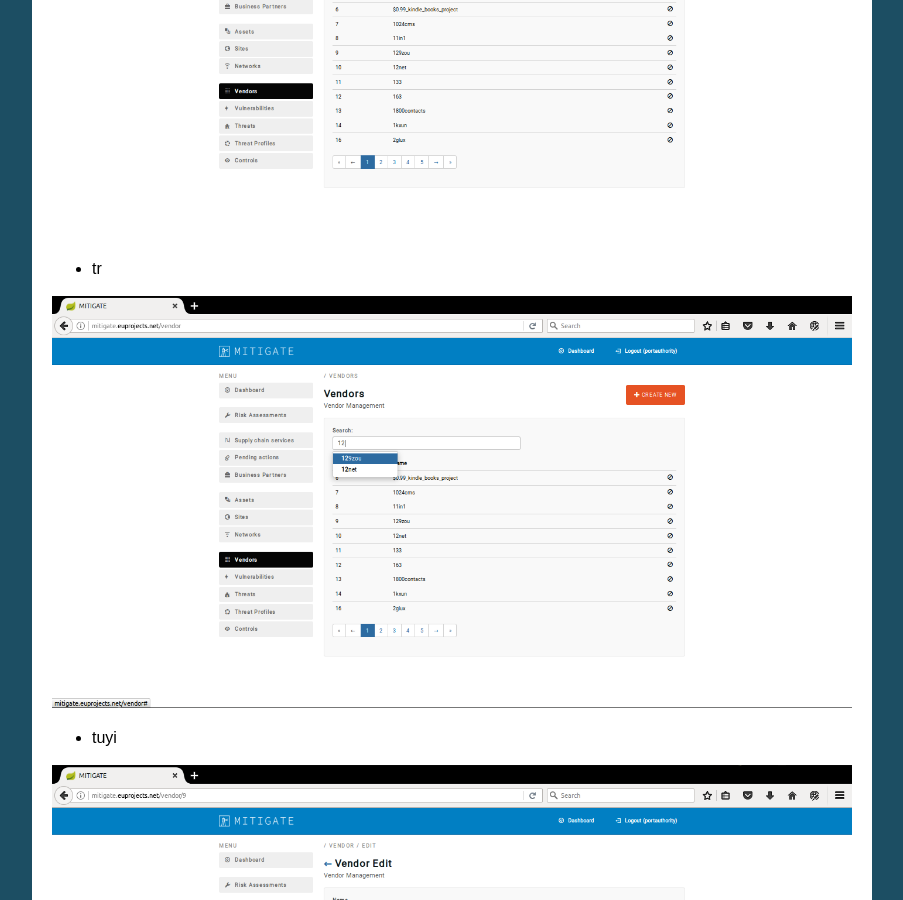
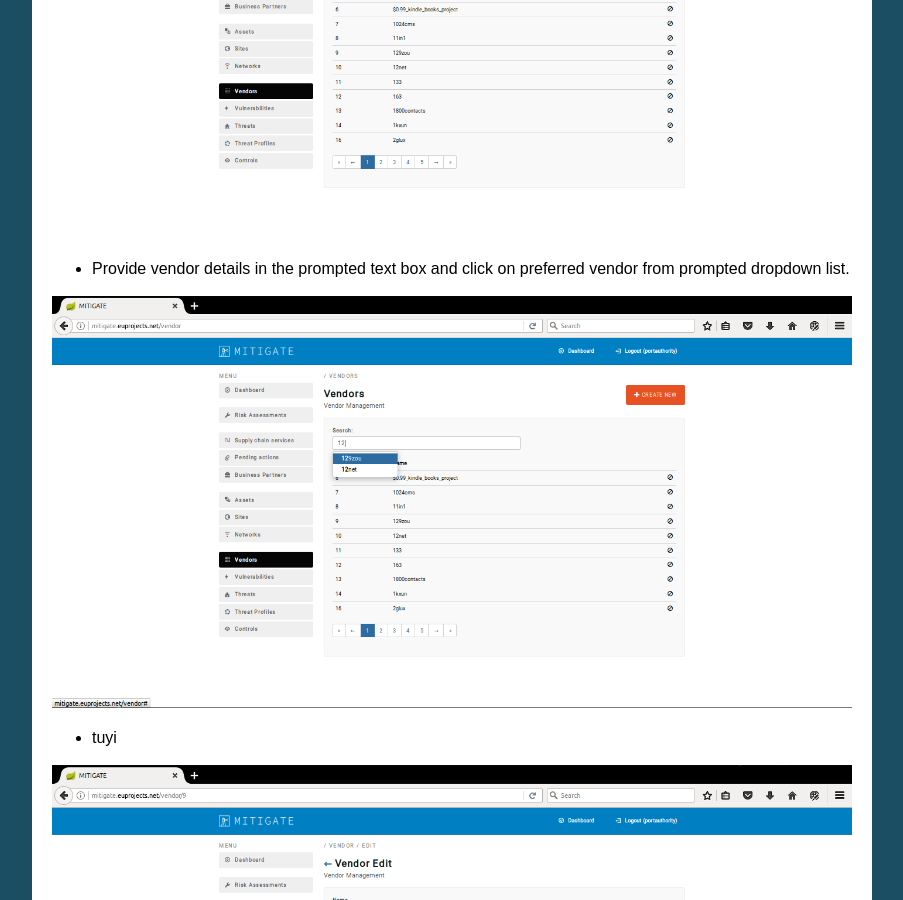
Before and after one commit to singularlogic/mitigate-documentation, a Sphinx documentation site: the page built from docs/e_vendor.rst, in a window 1280 px wide and 900 px high, scrolled down 849 px. Shown: the whole window, without its empty margins (198-1101 px from the left). Built offline with Sphinx 7.4.7, drawn with Linux system fonts in a browser that asks for light colours.

Commit message:
Update e_vendor.rst

```diff
--- a/docs/e_vendor.rst
+++ b/docs/e_vendor.rst
@@ -14,7 +14,7 @@ Search the vendor list
 
 .. image:: assets/vl.png
 
-- tr
+- Provide vendor details in the prompted text box and click on preferred vendor from prompted dropdown list.
 
 .. image:: assets/vl_2.png
 
```
